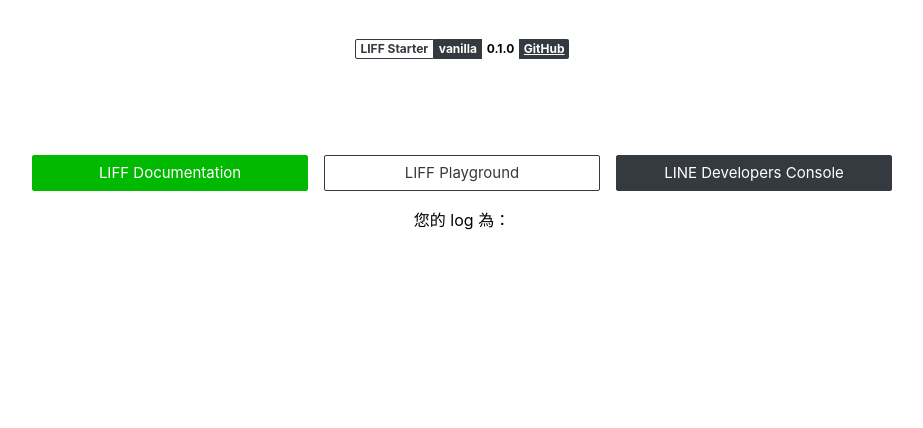
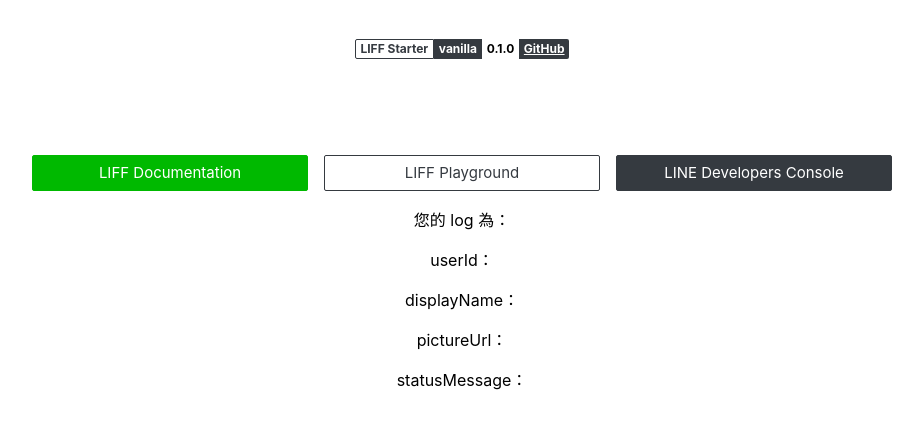
Before and after one commit to flo-fu/Line-Liff, a website: page index.html in a window 1280 px wide. Shown: the part 390-818 px from the top of the page, without its empty margins (178-1101 px from the left). Drawn offline with Linux system fonts and the light colour scheme.

Commit message:
增加log profile

```diff
--- a/index.html
+++ b/index.html
@@ -55,10 +55,18 @@
           LINE Developers Console
         </a>
       </div>
+
       <div style="margin-top: 1rem;">
         <div>您的 log 為：</div>
         <div id="log"></div>
       </div>
+
+      <div style="margin-top: 1rem;">
+        <p>userId：<span id="userId"></span></p>
+        <p>displayName：<span id="displayName"></span></p>
+        <p>pictureUrl：<span id="pictureUrl"></span></p>
+        <p>statusMessage：<span id="statusMessage"></span></p>
+      </div>
     </div>
   </body>
 </html>
```
Also changed, not shown: index.js (+5 -2 lines).
